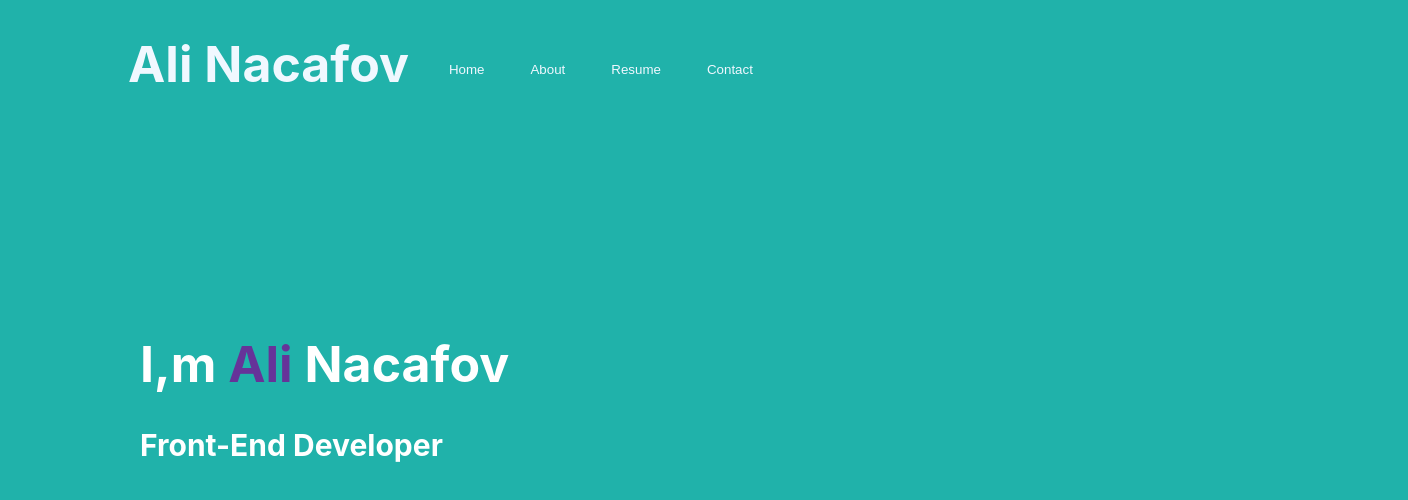
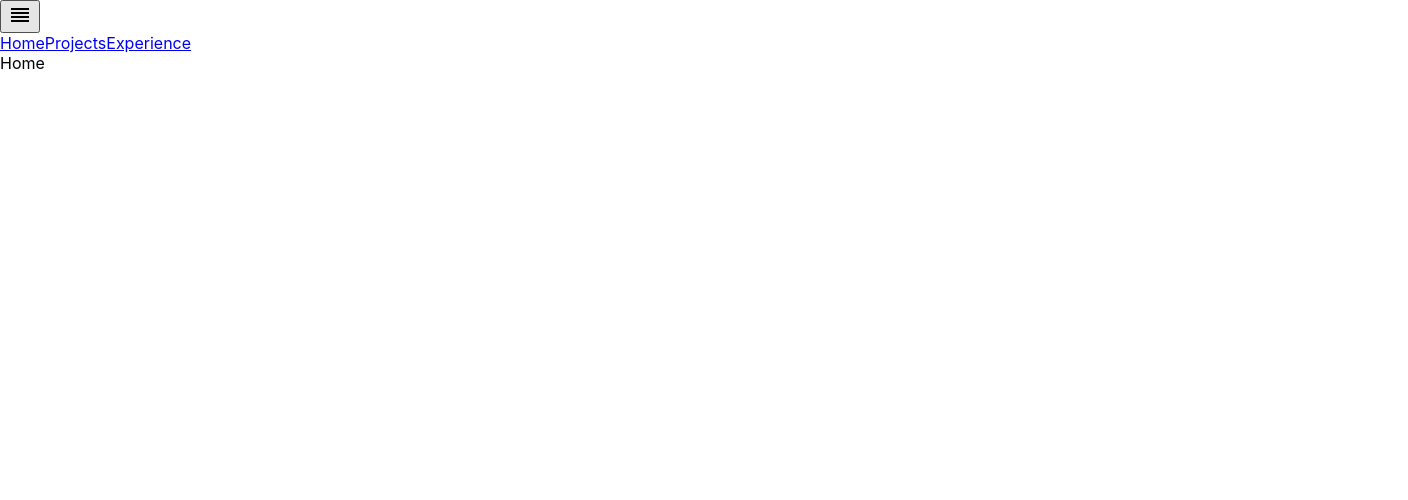
Before and after one commit to alinacaf10/Portfolio, a React (Create React App) app: page / in a window 1280 px wide. Shown: the top 500 px of the page, 1408 px wide, since content can reach past the window. Built offline with nearby package versions, Linux system fonts and the light colour scheme.

Commit message:
Add files via upload

```diff
--- a/src/App.js
+++ b/src/App.js
@@ -1,12 +1,20 @@
 import './App.css';
-import Header from './components/header';
-import Main from './components/main';
-
+import {BrowserRouter as Router,Routes,Route} from 'react-router-dom'
+import Home from './pages/Home';
+import Projects from './pages/Projects';
+import Experience from './pages/Experience';
+import Navbar from './comps/Navbar';
 function App() {
   return (
     <div className="App">
- <Header/>
- <Main/>
+ <Router>
+  <Navbar/>
+  <Routes>
+    <Route path='/' element={<Home/>}/>
+    <Route path='/projects' element={<Projects/>}/>
+    <Route path='/experience' element={<Experience/>}/>
+  </Routes>
+ </Router>
     </div>
   );
 }
--- /dev/null
+++ b/src/comps/Navbar.js
@@ -0,0 +1,22 @@
+import React from 'react'
+import { Link } from 'react-router-dom'
+import { Reorder } from '@mui/icons-material'
+function Navbar() {
+  return (
+    <div className='navbar'>
+      <div className='toggleButton'>
+        <button>
+       {" "}
+       <Reorder/>{" "}
+        </button>
+      </div>
+      <div className='links'>
+        <Link to="/">Home</Link>
+        <Link to="/projects">Projects</Link>
+        <Link to="/experience">Experience</Link>
+      </div>
+    </div>
+  )
+}
+
+export default Navbar
--- /dev/null
+++ b/src/pages/Experience.js
@@ -0,0 +1,11 @@
+import React from 'react'
+
+function Experience() {
+  return (
+    <div>
+      Experience
+    </div>
+  )
+}
+
+export default Experience
--- /dev/null
+++ b/src/pages/Home.js
@@ -0,0 +1,11 @@
+import React from 'react'
+
+function Home() {
+  return (
+    <div>
+      Home
+    </div>
+  )
+}
+
+export default Home
--- /dev/null
+++ b/src/pages/Projects.js
@@ -0,0 +1,11 @@
+import React from 'react'
+
+function Projects() {
+  return (
+    <div>
+      Projects
+    </div>
+  )
+}
+
+export default Projects
```
Also changed, not shown: src/comps/Navbar.css (added).
